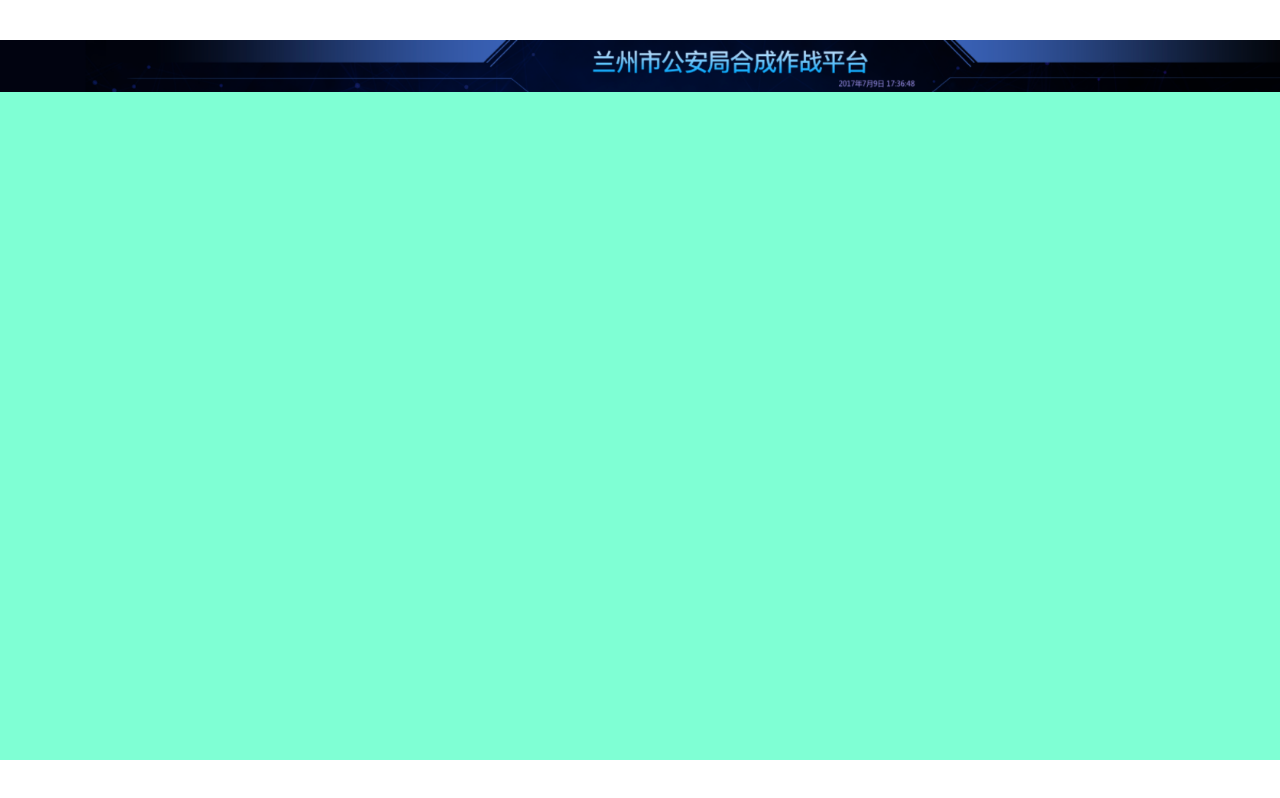
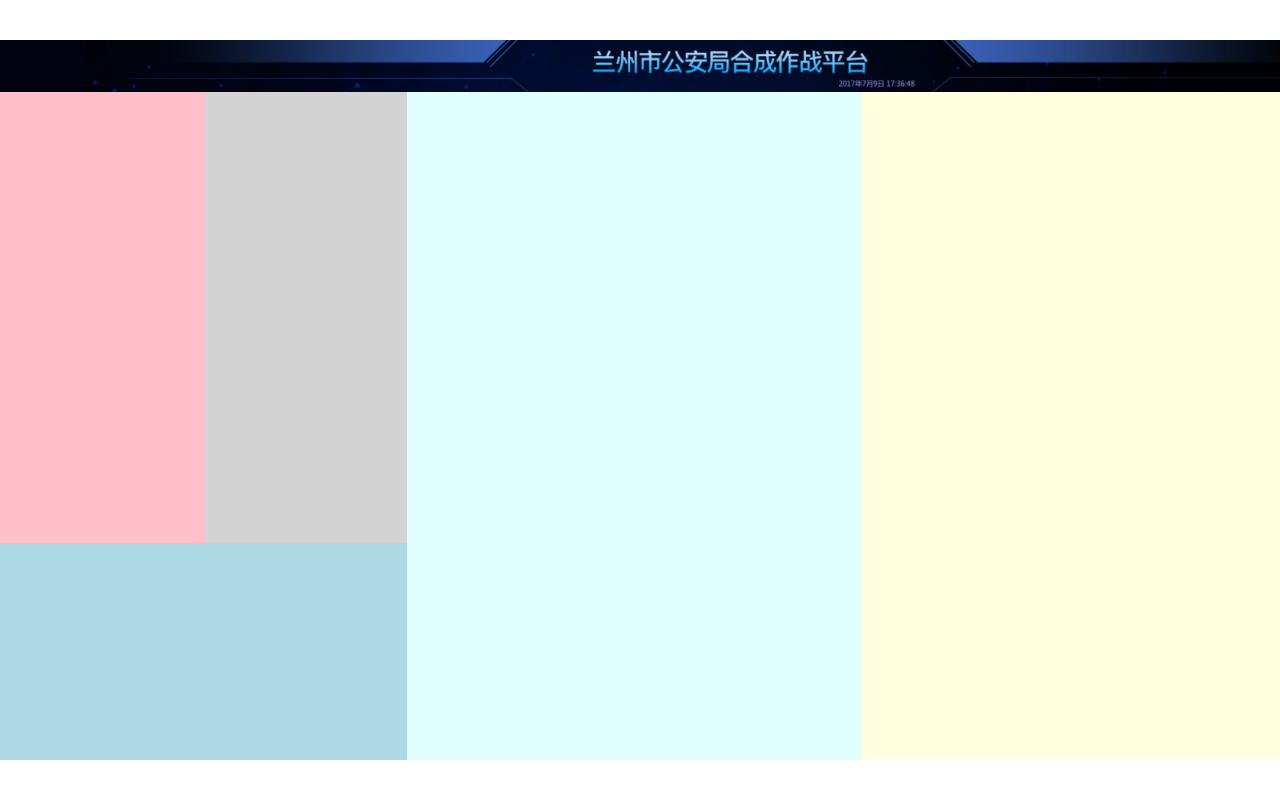
Before and after one commit to czc2222/react-bigScreen, a React (Vite) app: page /#/ in a window 1280 px wide. Built offline with nearby package versions, Linux system fonts and the light colour scheme.

Commit message:
grid 布局

```diff
--- a/src/pages/home.scss
+++ b/src/pages/home.scss
@@ -1,8 +1,39 @@
 @import "../shared/helper";
 
 .home{
+  flex-grow: 1;
+  display: flex;
+  flex-direction: column;
   header {
     height: px(99);
     background-size: cover;
   }
+  > main {
+    flex: 1;
+    display: grid;
+    grid-template:
+      "box1 box2 box4 box5" 755fr
+      "box3 box3 box4 box5" 363fr / 366fr 361fr 811fr 747fr;
+    > .section1 {
+      grid-area: box1;
+      background: pink;
+    }
+    > .section2 {
+      grid-area: box2;
+      background: lightgray;
+    }
+    > .section3 {
+      grid-area: box3;
+      background: lightblue;
+    }
+    > .section4 {
+      grid-area: box4;
+      background: lightcyan;
+    }
+    > .section5 {
+      grid-area: box5;
+      background: lightyellow;
+    }
+  }
+
 }
--- a/src/pages/home.tsx
+++ b/src/pages/home.tsx
@@ -8,6 +8,13 @@
   return (
     <div className='home'>
       <header  style={{backgroundImage:`URL(${headerBg})`}}/>
+      <main>
+        <section className="section1"></section>
+        <section className="section2"></section>
+        <section className="section3"></section>
+        <section className="section4"></section>
+        <section className="section5"></section>
+      </main>
     </div>
   );
 };
--- a/src/shared/style.scss
+++ b/src/shared/style.scss
@@ -23,4 +23,12 @@
 #root{
   margin: 0 auto;
   background: aquamarine;
+  display: flex;
+  flex-direction: column;
 }
+
+.App {
+  flex-grow: 1;
+  display: flex;
+  flex-direction: column;
+}
```
